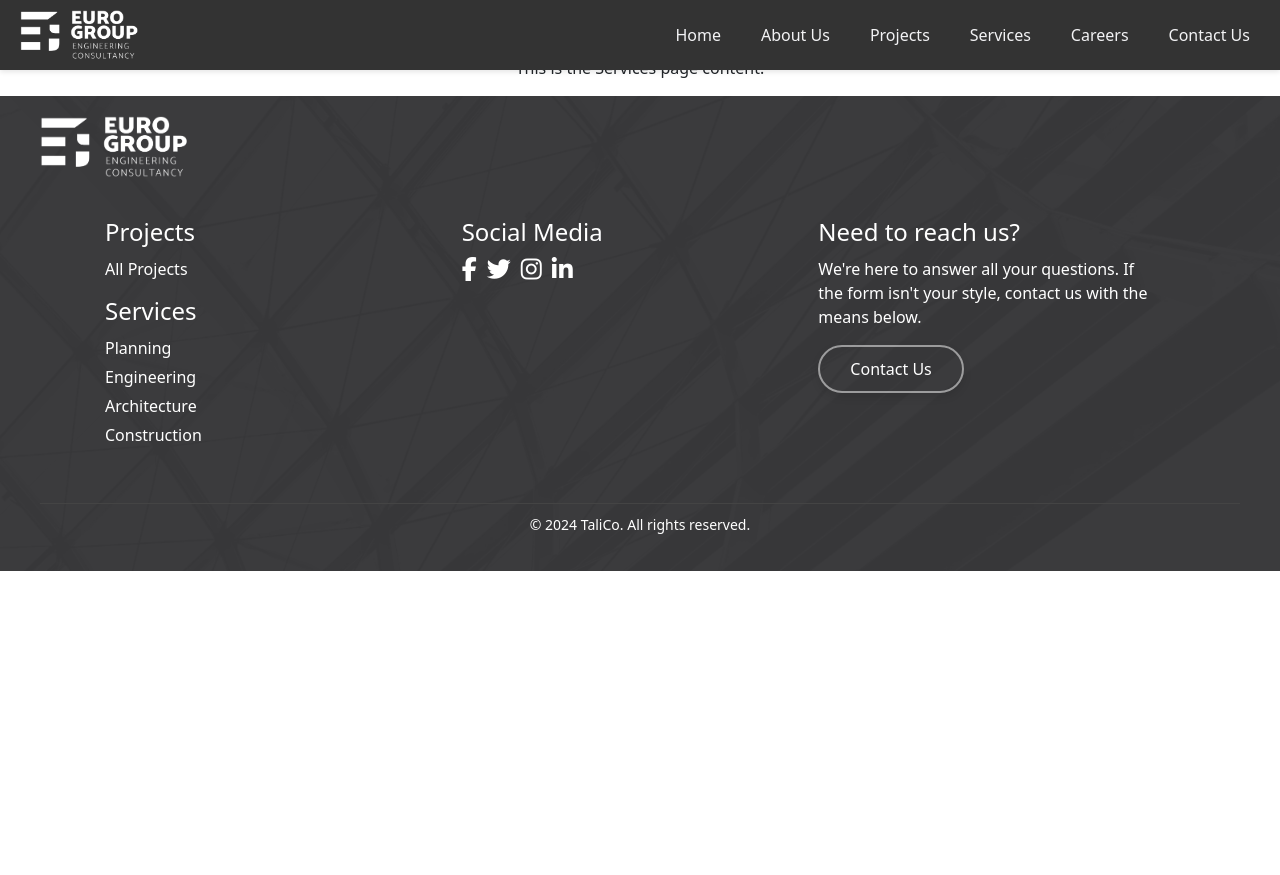
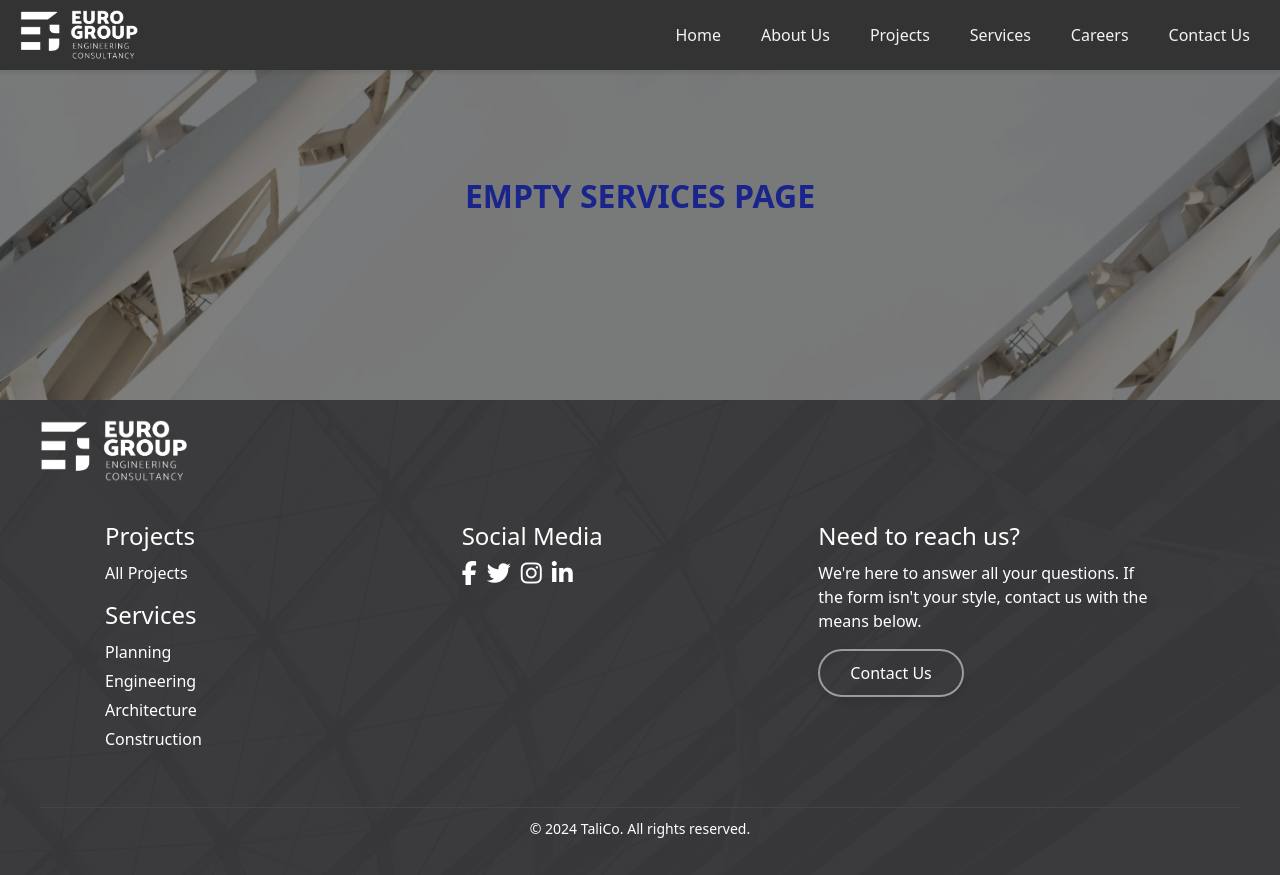
Before and after one commit to elsheikh21/euro-group-sito, a React (Create React App) app: page /services in a window 1280 px wide. Before the commit the page ends 800 px from the top, so only its background shows below. Built offline with nearby package versions, Linux system fonts and the light colour scheme; a web font is replaced by a local one.

Commit message:
feat: :lipstick: Creating Services pageholder

```diff
--- /dev/null
+++ b/src/components/MainServicesSection.css
@@ -0,0 +1,35 @@
+/* MainServicesSection.css */
+
+.main-services-section {
+    background-image: url('../../public/images/services2.webp');
+    background-size: cover; /* Ensure the image covers the whole section */
+    background-position: center; /* Center the background image */
+    background-repeat: no-repeat; /* Prevent the background from repeating */
+    height: 50vh; /* Adjust the height as needed */
+    display: flex;
+    justify-content: center;
+    align-items: center;
+    text-align: center;
+    padding: 20px;
+    position: relative;
+  }
+
+  .main-services-section-heading {
+    font-size: 2rem;
+    font-weight: bold;
+    color: #19258b; /* Dark blue color */
+    z-index: 2; /* Ensure the text is above the background */
+  }
+
+
+  /* Optional: Overlay effect for better text readability */
+  .main-services-section::before {
+    content: '';
+    position: absolute;
+    top: 0;
+    left: 0;
+    right: 0;
+    bottom: 0;
+    background-color: rgba(0, 0, 0, 0.5);
+    z-index: 1;
+  }
--- /dev/null
+++ b/src/components/MainServicesSection.js
@@ -0,0 +1,14 @@
+// src/components/MainProjectSection.js
+
+import React from 'react';
+import './MainServicesSection.css';
+
+const MainServicesSection = () => {
+  return (
+    <section className="main-services-section">
+      <h1 className="main-services-section-heading">EMPTY SERVICES PAGE</h1>
+    </section>
+  );
+};
+
+export default MainServicesSection;
--- a/src/pages/Services.js
+++ b/src/pages/Services.js
@@ -1,10 +1,10 @@
 import React from 'react';
+import MainServicesSection from '../components/MainServicesSection.js';
 
 const Services = () => {
   return (
-    <div className="page-content">
-      <h1>Services </h1>
-      <p>This is the Services page content.</p>
+    <div>
+      <MainServicesSection/>
     </div>
   );
 };
```
